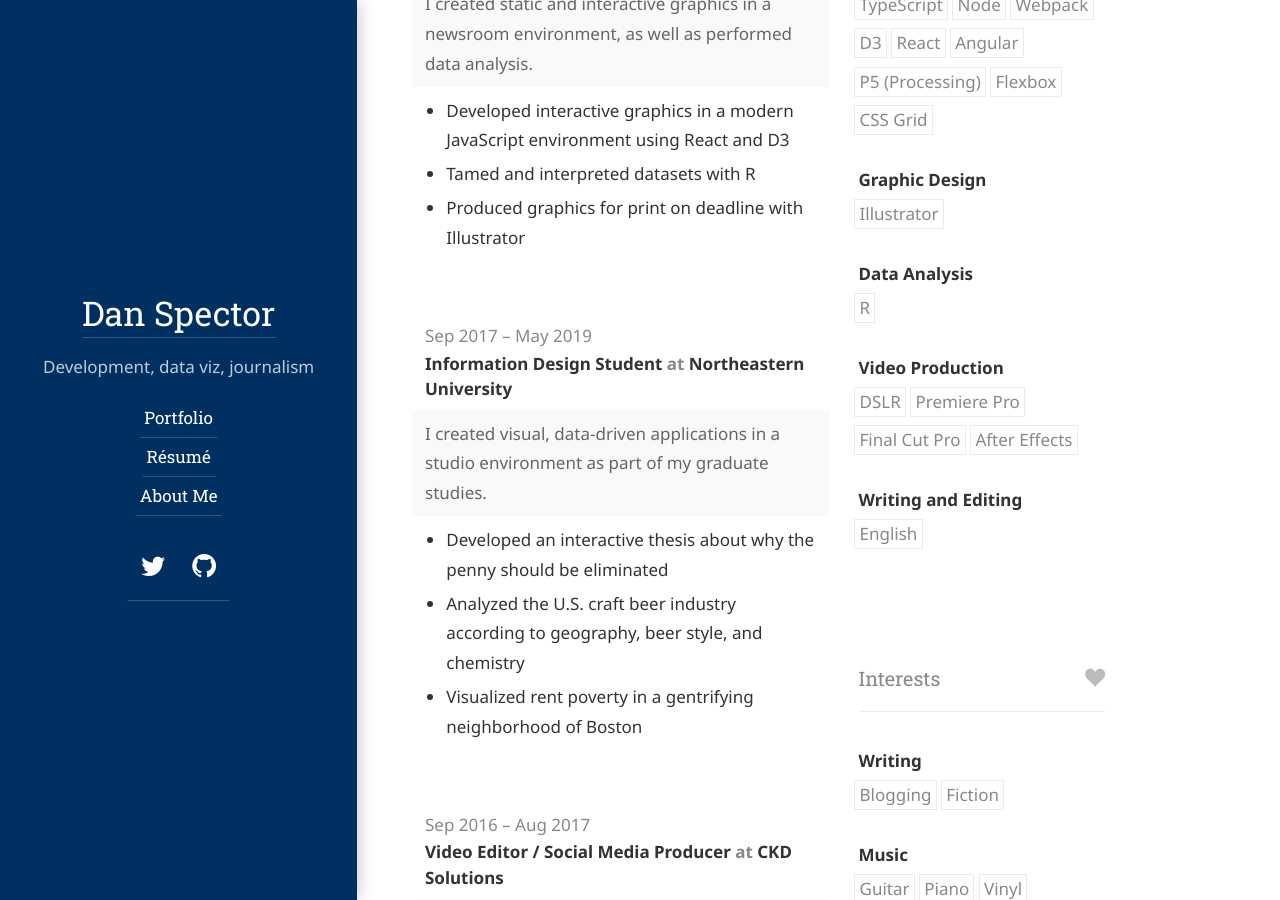
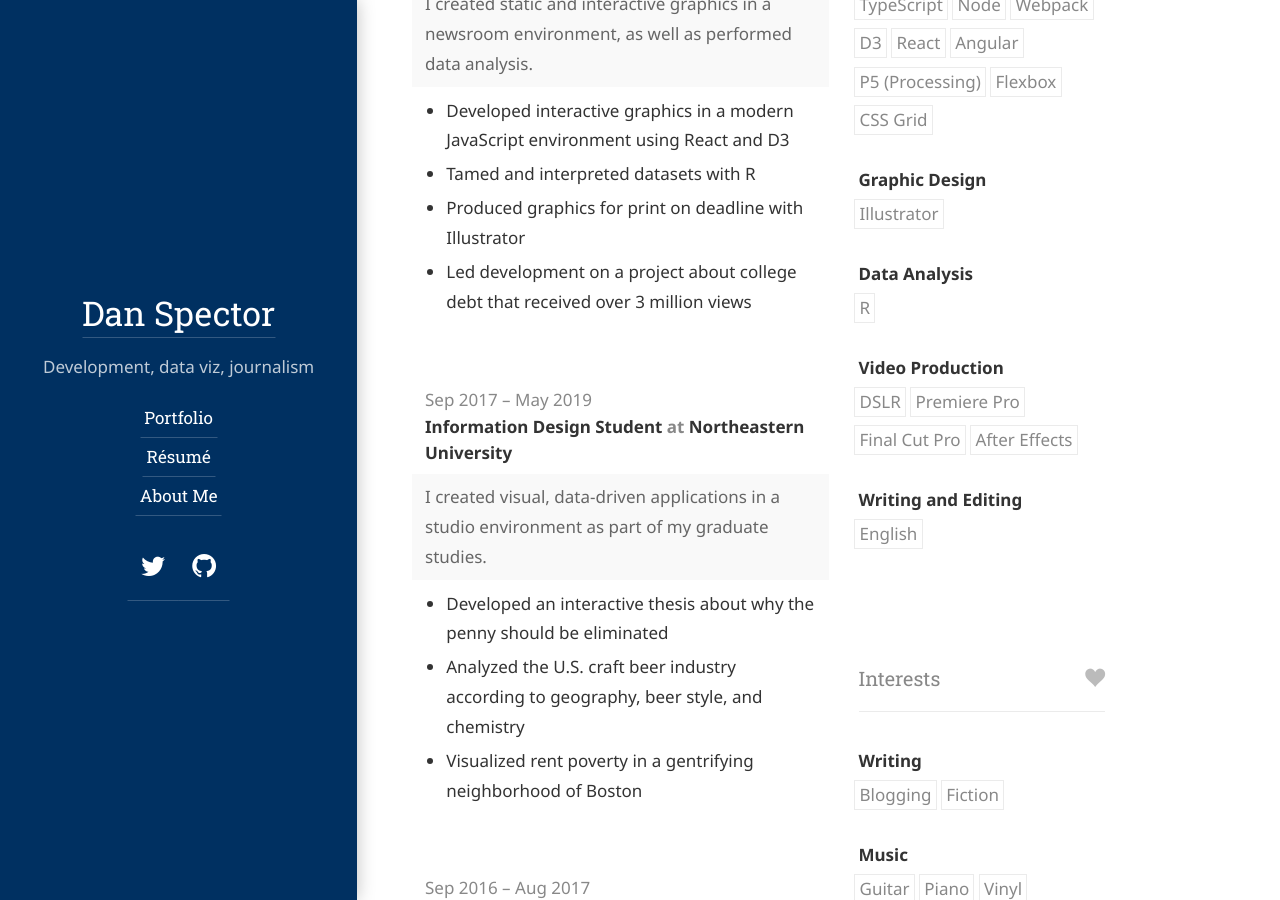
Before and after one commit to inspectordanno/inspectordanno.github.io, a Jekyll site: the page built from resume.md, in a window 1280 px wide and 900 px high, scrolled down 816 px. Built offline with Jekyll 4.4.1, drawn with Linux system fonts in a browser that asks for light colours; some web fonts are replaced.

Commit message:
Update resume.json

```diff
--- a/_data/resume.json
+++ b/_data/resume.json
@@ -43,7 +43,8 @@
       "highlights": [
         "Developed interactive graphics in a modern JavaScript environment using React and D3",
         "Tamed and interpreted datasets with R",
-        "Produced graphics for print on deadline with Illustrator"
+        "Produced graphics for print on deadline with Illustrator",
+        "Led development on a project about college debt that received over 3 million views"
       ]
     },
     {
```
